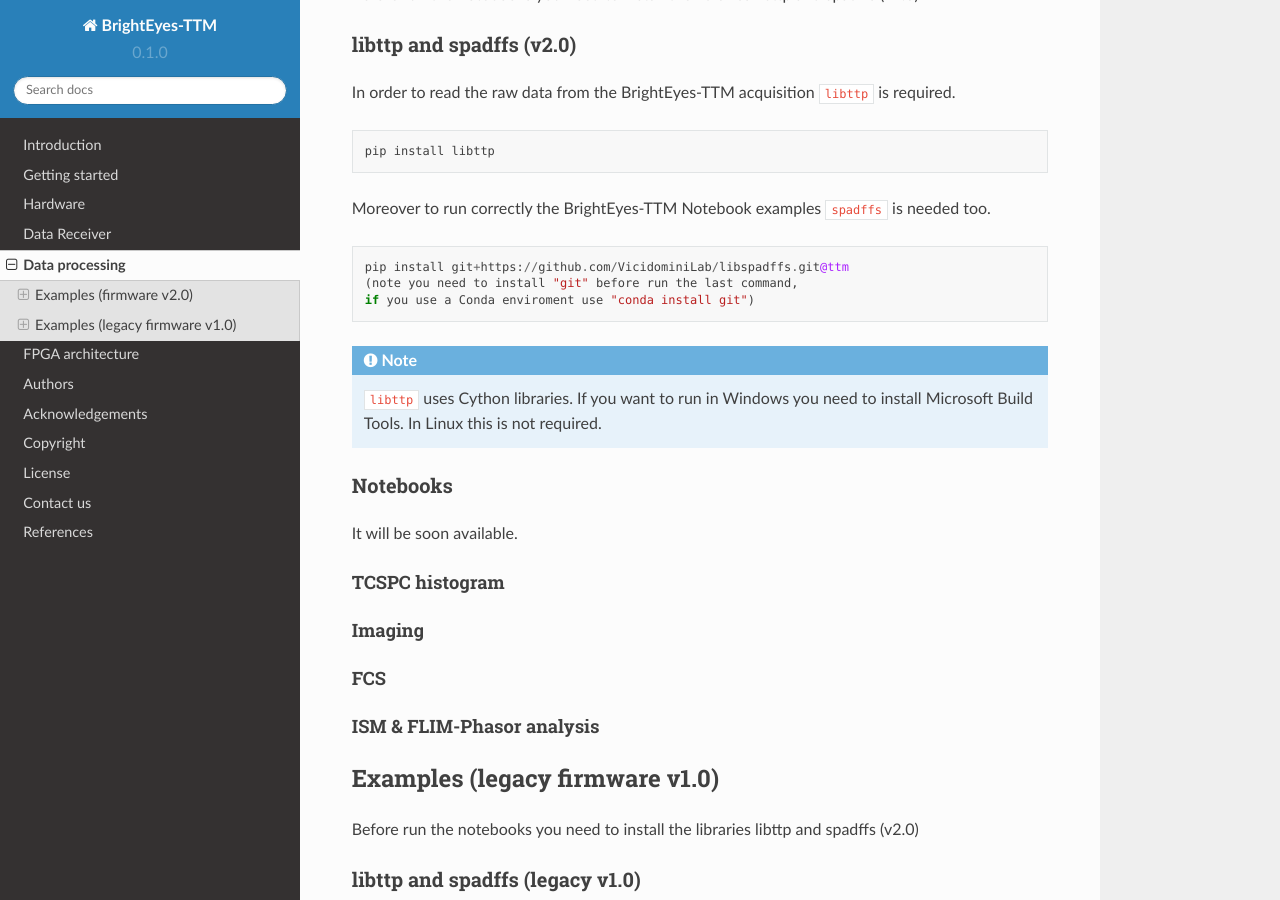
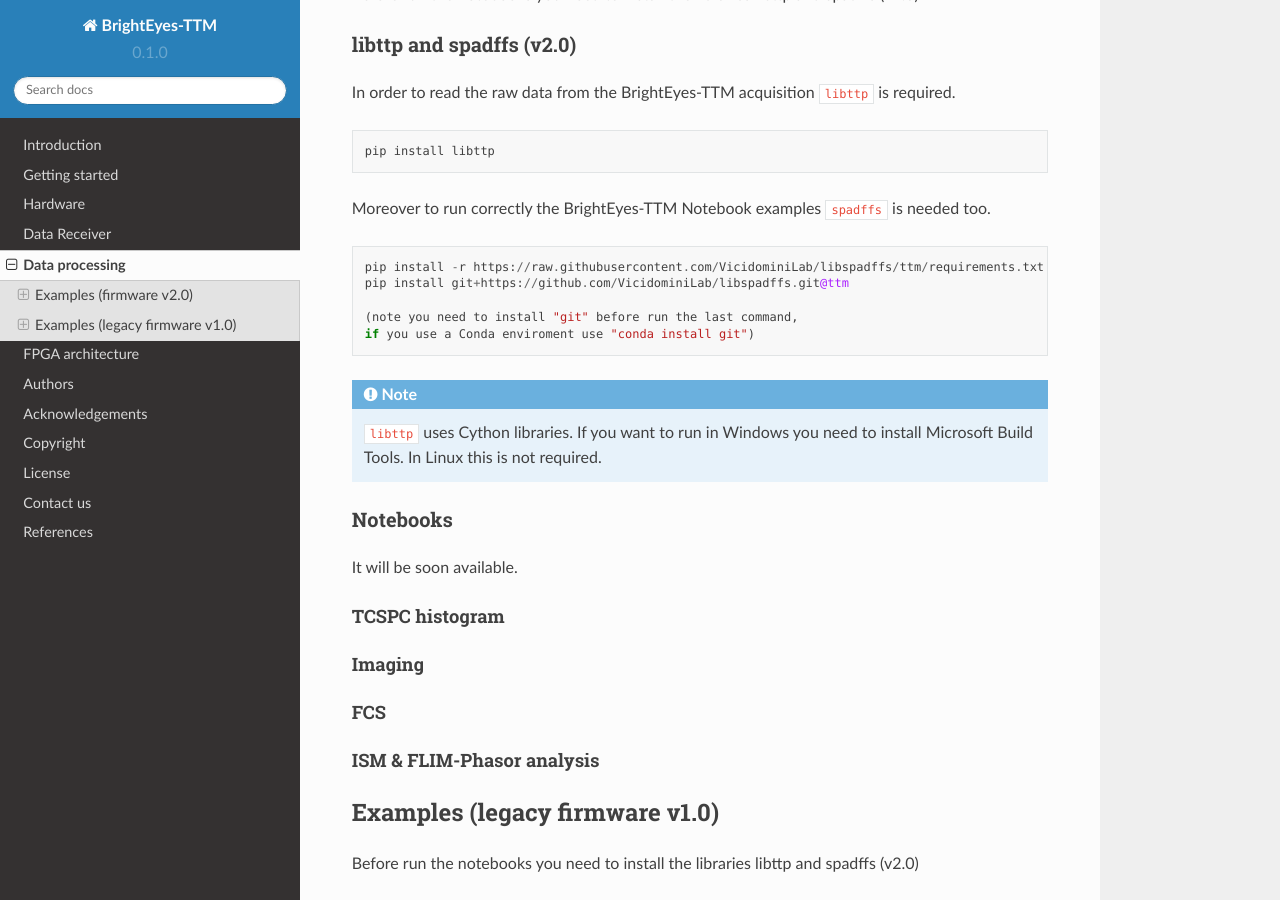
Before and after one commit to mattia-donato/BrightEyes-TTM-docs, a Sphinx documentation site: the page built from docs/source/dataprocessing.md, in a window 1280 px wide and 900 px high, scrolled down 329 px. Built offline with Sphinx 7.4.7 and the Read the Docs theme 2.0.0, drawn with Linux system fonts in a browser that asks for light colours; pages that are not in the unit, such as notebooks, are missing from menus.

Commit message:
Update dataprocessing.md

````diff
--- a/docs/source/dataprocessing.md
+++ b/docs/source/dataprocessing.md
@@ -16,7 +16,9 @@
 Moreover to run correctly the BrightEyes-TTM Notebook examples `spadffs` is needed too.
 
 ```
+pip install -r https://raw.githubusercontent.com/VicidominiLab/libspadffs/ttm/requirements.txt
 pip install git+https://github.com/VicidominiLab/libspadffs.git@ttm
+
 (note you need to install "git" before run the last command,
 if you use a Conda enviroment use "conda install git")
 ```
````
